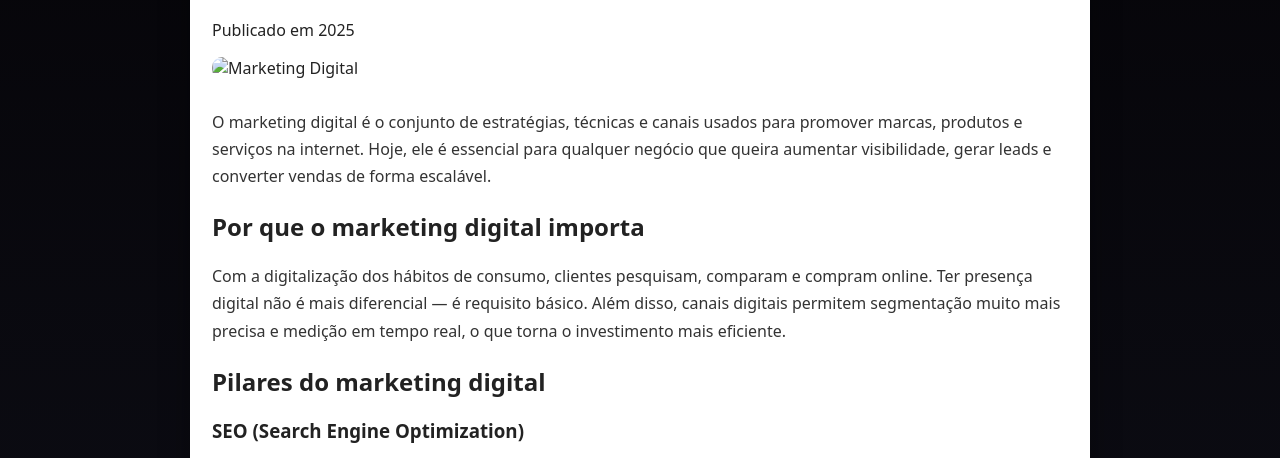
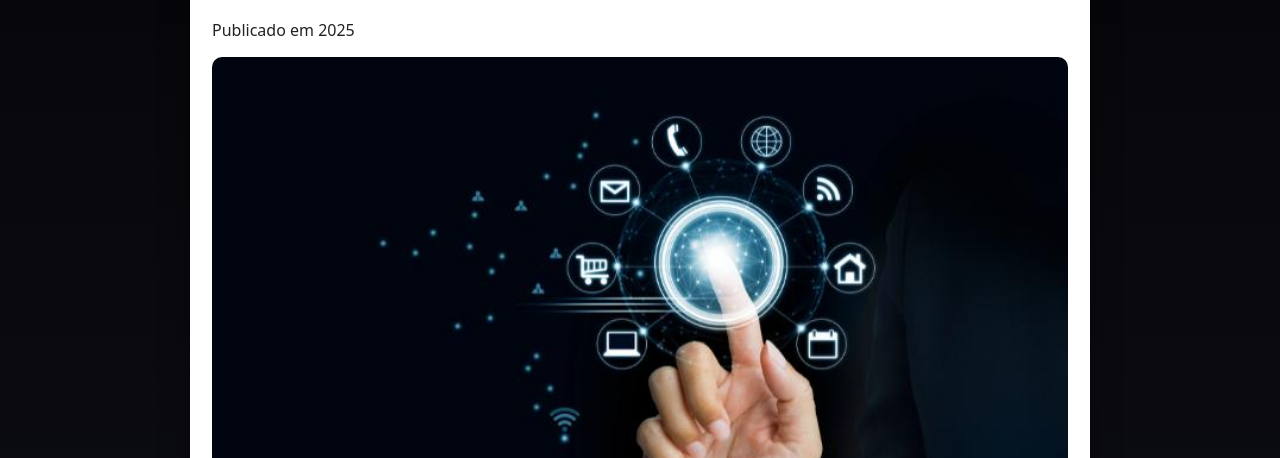
Before and after one commit to kaioferreiraguilherme/Meu_blog, a plain HTML site: page posts/post1.html in a window 1280 px wide. Shown: the part 306-764 px from the top of the page. Drawn offline with Linux system fonts and the light colour scheme.

Commit message:
Update image source in post1.html

```diff
--- a/posts/post1.html
+++ b/posts/post1.html
@@ -25,7 +25,7 @@
     <h1>Marketing Digital: O Guia Completo</h1>
     <p class="date">Publicado em 2025</p>
 
-    <img src="../assets/marketing-digital-banner.jpg" alt="Marketing Digital">
+    <img src="../assets/02P84S1JNxaOwwgirPdOnrcZlUvkPjecLk3a0Rjw.jpeg" alt="Marketing Digital">
 
     <div class="post-content">
       <p>O marketing digital é o conjunto de estratégias, técnicas e canais usados para promover marcas, produtos e serviços na internet. Hoje, ele é essencial para qualquer negócio que queira aumentar visibilidade, gerar leads e converter vendas de forma escalável.</p>
```
